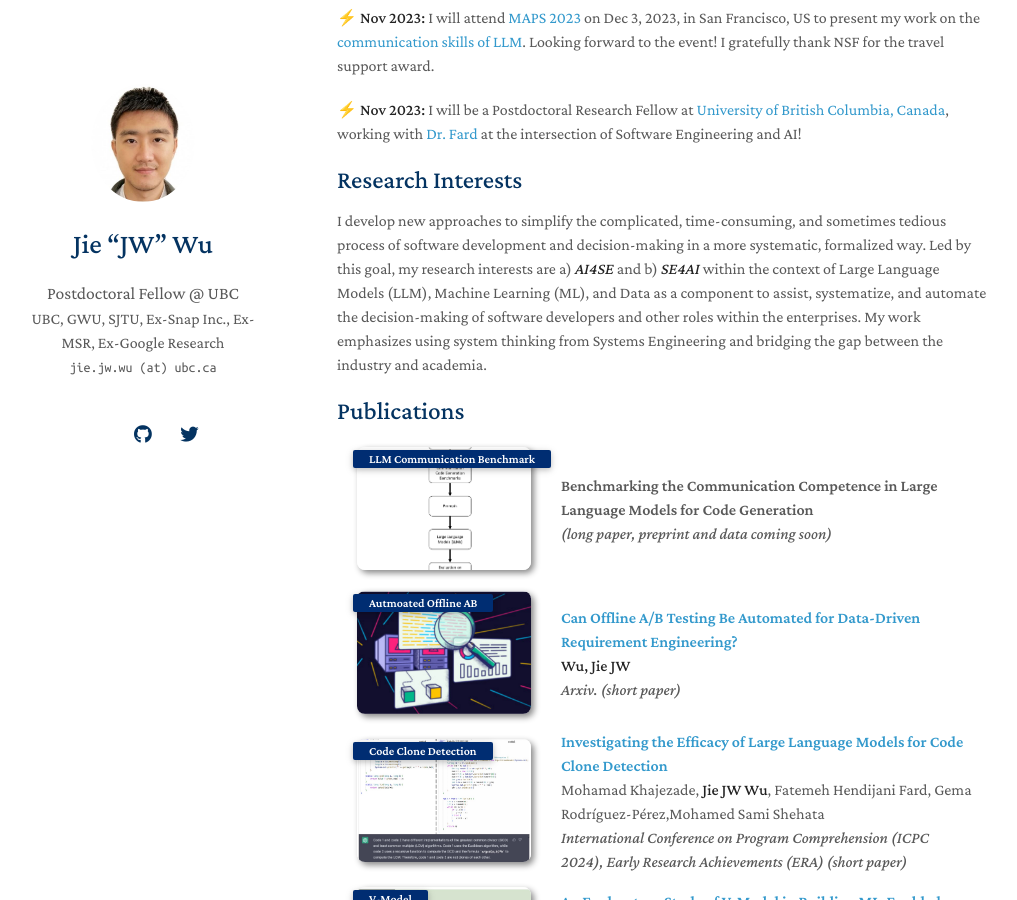
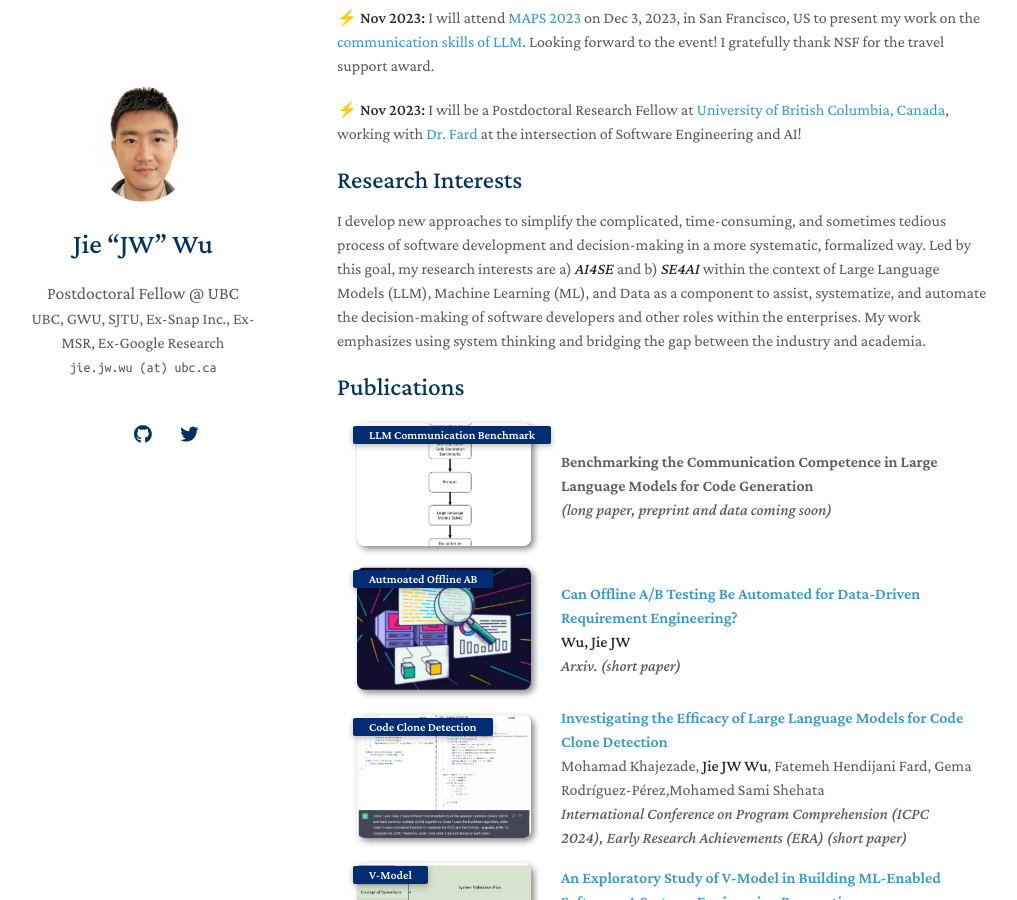
Before and after one commit to yaoyao-liu/minimal-light, a Jekyll site: the page built from index.md, in a window 1280 px wide and 900 px high, scrolled down 673 px. Shown: the whole window, without its empty margins (133-1150 px from the left). Built offline with Jekyll 4.4.1, drawn with Linux system fonts in a browser that asks for light colours; nearby versions of some CDN libraries; a style sheet for code colours, icons or effects is not loaded; our own code applies the rules of GitHub Pages for plain Markdown files.

Commit message:
Update index.md

```diff
--- a/index.md
+++ b/index.md
@@ -22,6 +22,6 @@ I worked as a software engineer for 8+ years at [Snap Inc.](https://snap.com/en-
 
 
 ## Research Interests
-I develop new approaches to simplify the complicated, time-consuming, and sometimes tedious process of software development and decision-making in a more systematic, formalized way. Led by this goal, my research interests are a) ***AI4SE*** and b) ***SE4AI*** within the context of Large Language Models (LLM), Machine Learning (ML), and Data as a component to assist, systematize, and automate the decision-making of software developers and other roles within the enterprises. My work emphasizes using system thinking from Systems Engineering and bridging the gap between the industry and academia.
+I develop new approaches to simplify the complicated, time-consuming, and sometimes tedious process of software development and decision-making in a more systematic, formalized way. Led by this goal, my research interests are a) ***AI4SE*** and b) ***SE4AI*** within the context of Large Language Models (LLM), Machine Learning (ML), and Data as a component to assist, systematize, and automate the decision-making of software developers and other roles within the enterprises. My work emphasizes using system thinking and bridging the gap between the industry and academia.
 
 {% include_relative _includes/publications.md %}
```
